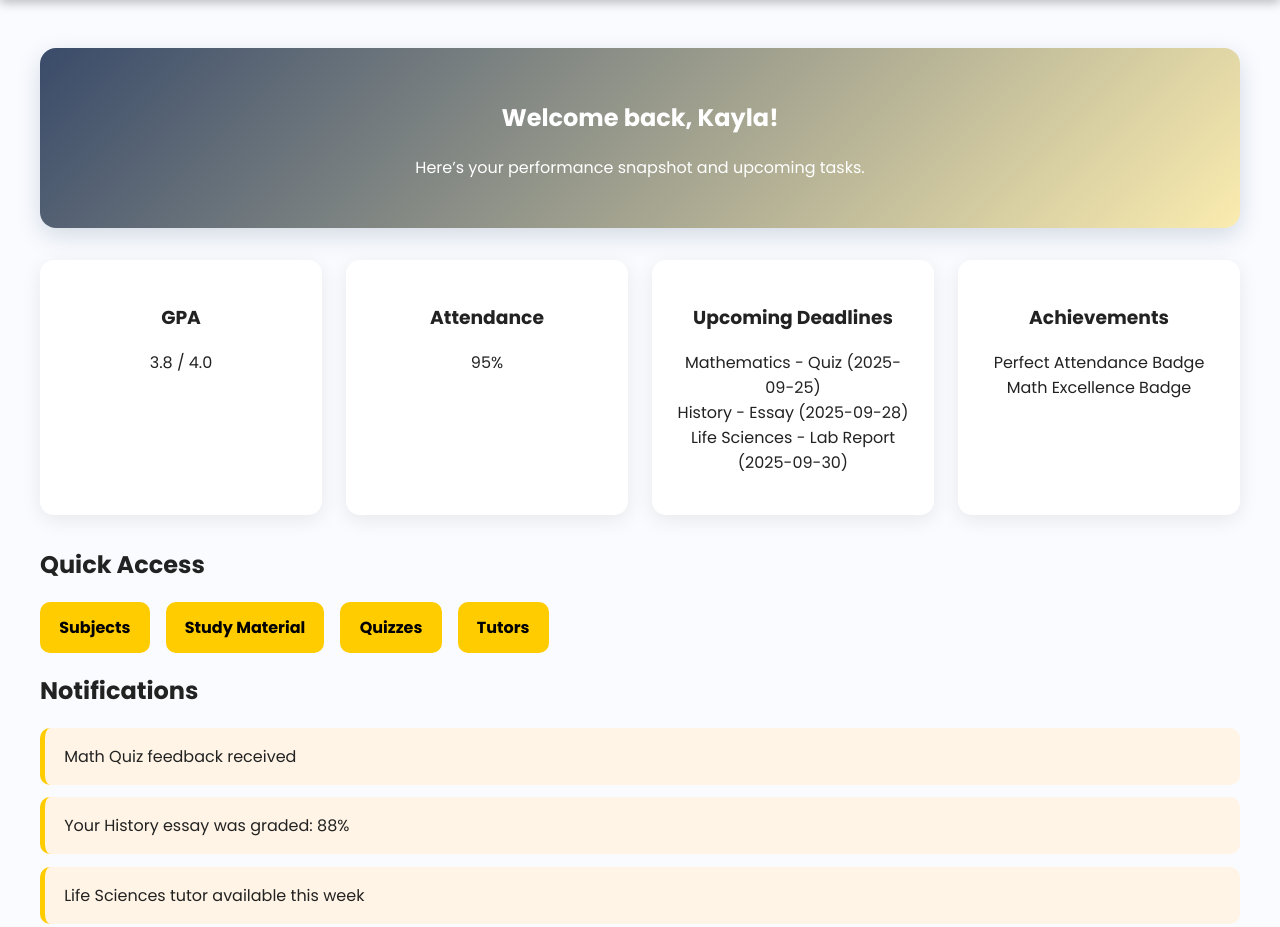
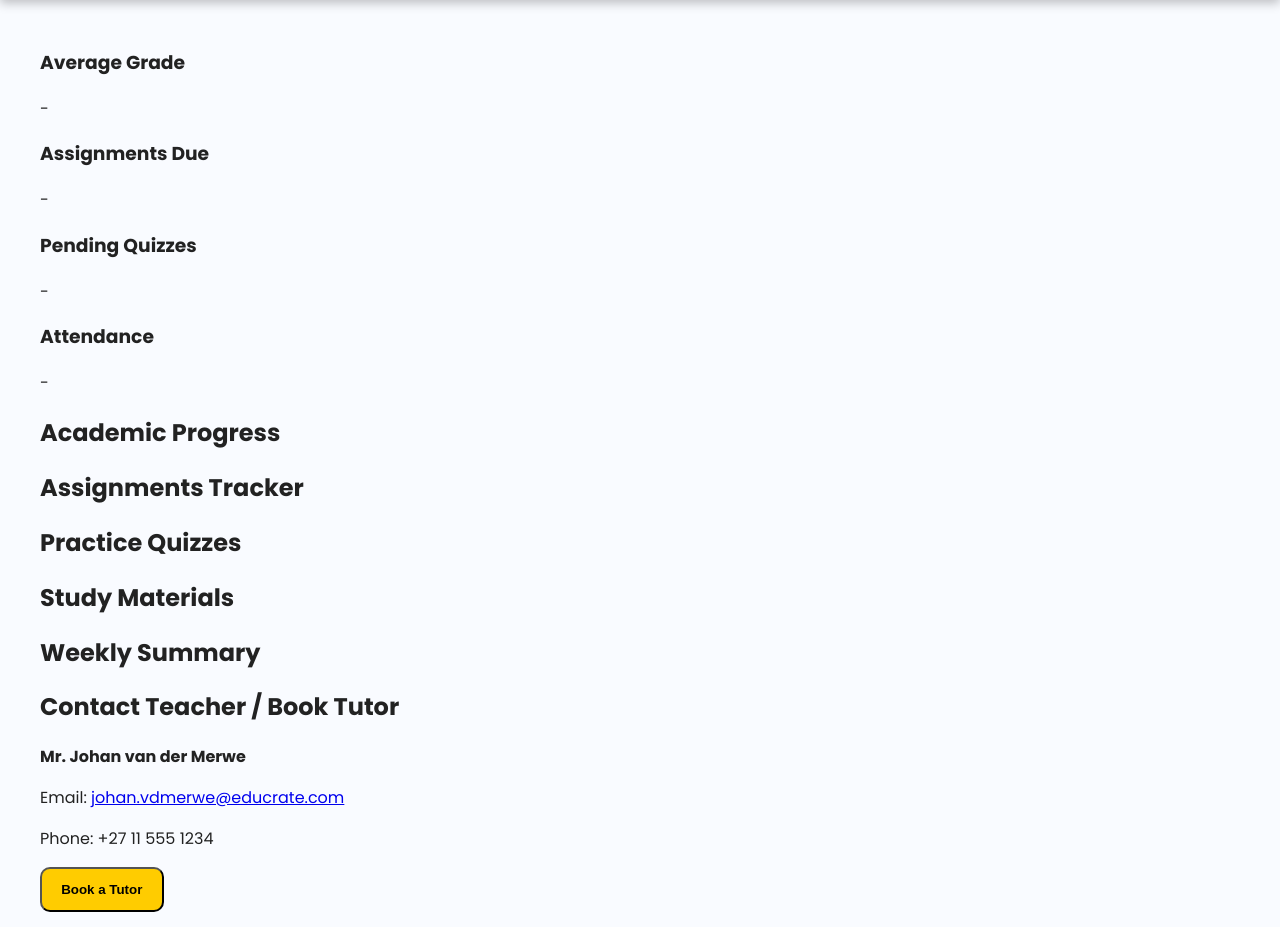
Before and after one commit to shaunte99/EduCrate, a plain HTML site: page dashboard.html in a window 1280 px wide. Shown: the part 72-999 px from the top of the page. Drawn offline with Linux system fonts and the light colour scheme.

Commit message:
Update dashboard.html

```diff
--- a/dashboard.html
+++ b/dashboard.html
@@ -1,78 +1,93 @@
 <!DOCTYPE html>
 <html lang="en">
 <head>
-  <meta charset="UTF-8">
-  <meta name="viewport" content="width=device-width, initial-scale=1.0">
-  <title>Kayla's Dashboard | EduCrate</title>
-  <link rel="stylesheet" href="styles/dashboard.css">
-  <link rel="preconnect" href="https://fonts.googleapis.com">
-  <link rel="preconnect" href="https://fonts.gstatic.com" crossorigin>
-  <link href="https://fonts.googleapis.com/css2?family=Poppins:wght@400;600;700&display=swap" rel="stylesheet">
+  <meta charset="UTF-8" />
+  <meta name="viewport" content="width=device-width, initial-scale=1.0" />
+  <title>Kayla’s Dashboard | EduCrate</title>
+  <link rel="stylesheet" href="styles/dashboard.css" />
+  <link rel="preconnect" href="https://fonts.googleapis.com" />
+  <link rel="preconnect" href="https://fonts.gstatic.com" crossorigin />
+  <link href="https://fonts.googleapis.com/css2?family=Poppins:wght@400;600;700&display=swap" rel="stylesheet" />
 </head>
 <body>
   <!-- Navbar -->
   <header class="navbar">
     <div class="logo">
-      <img src="images/eedu.png" alt="EduCrate Logo">
+      <img src="images/eedu.png" alt="EduCrate Logo" />
       <span>EduCrate</span>
     </div>
     <nav class="nav-links">
-      <a href="dashboard.html" class="active">Dashboard</a>
-      <a href="subjects.html">Subjects</a>
-      <a href="study-material.html">Study Material</a>
-      <a href="quizzes.html">Quizzes</a>
-      <a href="tutors.html">Tutors</a>
-      <a href="messages.html">Messages</a>
+      <a href="student-dashboard.html" class="active">Dashboard</a>
+      <a href="profile.html">Profile</a>
+      <a href="materials.html">Study Materials</a>
+      <a href="contact.html">Contact</a>
     </nav>
   </header>
 
-  <!-- Dashboard Main -->
+  <!-- Dashboard Overview -->
   <main class="dashboard-main">
-    <!-- Welcome Card -->
-    <section class="welcome-card">
-      <h1>Welcome back, Kayla!</h1>
-      <p>Here’s your performance snapshot and upcoming tasks.</p>
-    </section>
-
-    <!-- Performance Cards -->
-    <section class="performance-cards">
+    <section class="overview-cards">
       <div class="card">
-        <h3>GPA</h3>
-        <p>3.8 / 4.0</p>
+        <h3>Average Grade</h3>
+        <p id="avg-grade">-</p>
+      </div>
+      <div class="card">
+        <h3>Assignments Due</h3>
+        <p id="assignments-due">-</p>
+      </div>
+      <div class="card">
+        <h3>Pending Quizzes</h3>
+        <p id="quizzes-due">-</p>
       </div>
       <div class="card">
         <h3>Attendance</h3>
-        <p>95%</p>
-      </div>
-      <div class="card">
-        <h3>Upcoming Deadlines</h3>
-        <p>Math Quiz - Sep 25</p>
-      </div>
-      <div class="card">
-        <h3>Achievements</h3>
-        <p>Perfect Attendance Badge</p>
+        <p id="attendance">-</p>
       </div>
     </section>
 
-    <!-- Quick Links -->
-    <section class="quick-links">
-      <h2>Quick Access</h2>
-      <div class="links-grid">
-        <a href="subjects.html" class="btn filled">Subjects</a>
-        <a href="study-material.html" class="btn filled">Study Material</a>
-        <a href="quizzes.html" class="btn filled">Quizzes</a>
-        <a href="tutors.html" class="btn filled">Tutors</a>
+    <!-- Academic Progress -->
+    <section class="academic-progress">
+      <h2>Academic Progress</h2>
+      <div class="progress-cards">
+        <!-- JS will populate subject progress -->
       </div>
     </section>
 
-    <!-- Notifications -->
-    <section class="notifications">
-      <h2>Notifications</h2>
-      <ul>
-        <li> Math Quiz feedback received</li>
-        <li> Your History essay was graded: 88%</li>
-        <li> Life Sciences tutor available this week</li>
-      </ul>
+    <!-- Assignments & Quizzes -->
+    <section class="trackers">
+      <div class="assignments">
+        <h2>Assignments Tracker</h2>
+        <ul class="assignments-list"></ul>
+      </div>
+      <div class="quizzes">
+        <h2>Practice Quizzes</h2>
+        <ul class="quizzes-list"></ul>
+      </div>
+    </section>
+
+    <!-- Study Materials -->
+    <section class="study-materials">
+      <h2>Study Materials</h2>
+      <div class="materials-grid">
+        <!-- JS will populate -->
+      </div>
+    </section>
+
+    <!-- Weekly Summary -->
+    <section class="weekly-summary-section">
+      <h2>Weekly Summary</h2>
+      <div class="weekly-summary"></div>
+    </section>
+
+    <!-- Teacher Contact / Book Tutor -->
+    <section class="teacher-contact">
+      <h2>Contact Teacher / Book Tutor</h2>
+      <div class="teacher-card">
+        <p><strong>Mr. Johan van der Merwe</strong></p>
+        <p>Email: <a href="mailto:johan.vdmerwe@educrate.com">johan.vdmerwe@educrate.com</a></p>
+        <p>Phone: +27 11 555 1234</p>
+        <button class="btn filled" id="book-tutor">Book a Tutor</button>
+      </div>
     </section>
   </main>
 
```
